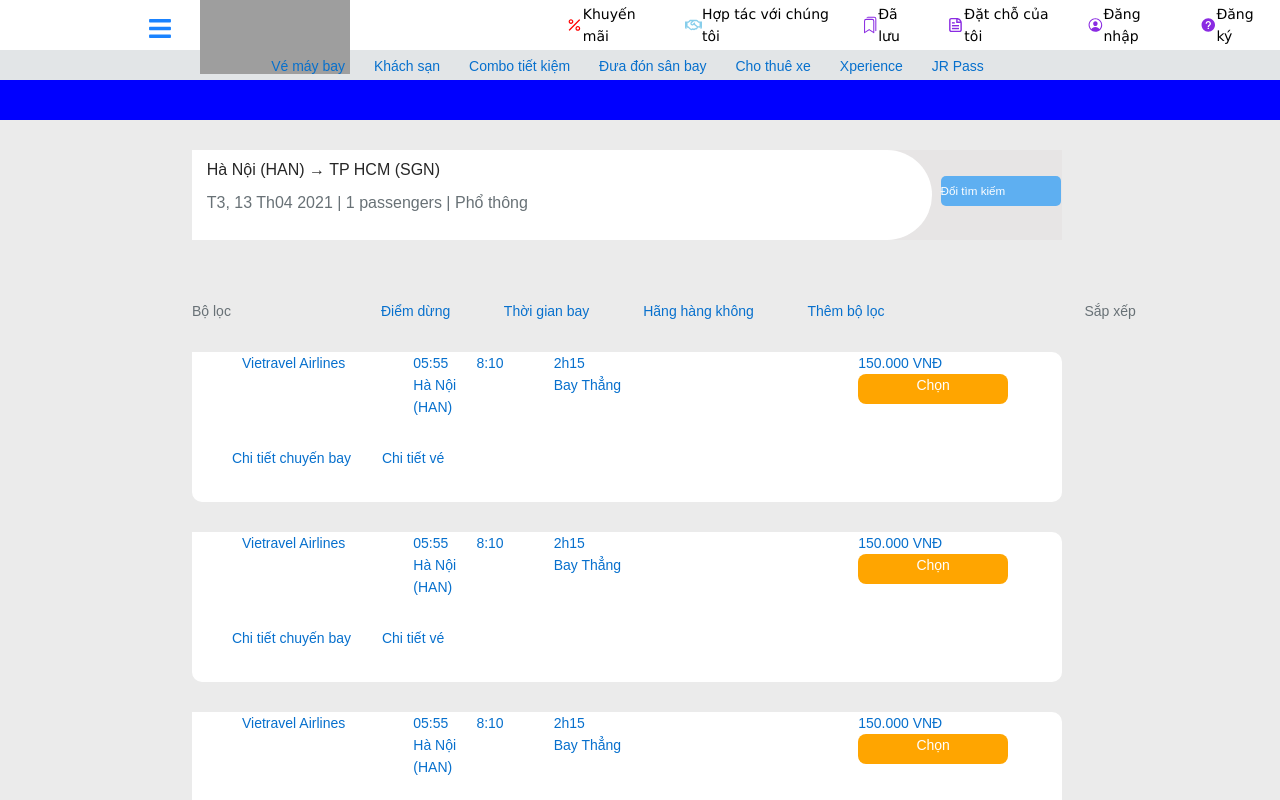
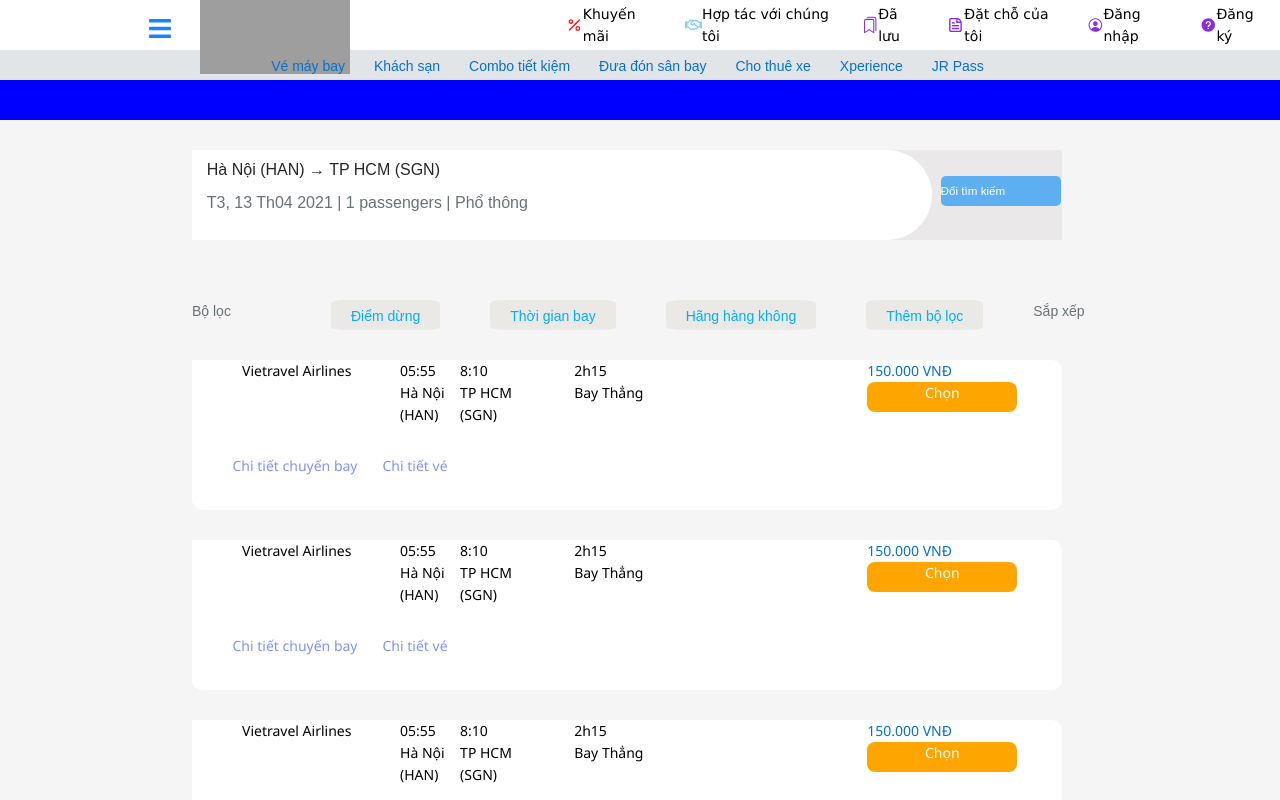
Before and after one commit to tuanhai512/BanVeMayBay, a React (Create React App) app in the folder front-end/: page /product in a window 1280 px wide. Shown: the top 800 px of the page. Built offline with nearby package versions, Linux system fonts and the light colour scheme; grey boxes are pictures that could not be loaded.

Commit message:
1/6/2021

```diff
--- a/front-end/src/component/Navbar/Navbar.css
+++ b/front-end/src/component/Navbar/Navbar.css
@@ -55,17 +55,13 @@
 }
 
 .nav-text :hover {
-  background-color: #1a83ff;
-  height: 100%;
 
-}
-.nav-text a:hover {
-  align-items: center;
+
 
 }
 
-.nav-menu-items {
-}
+
+
 
 .navbar-toggle {
   background-color:white;
--- a/front-end/src/component/Navbar/Navbar.jsx
+++ b/front-end/src/component/Navbar/Navbar.jsx
@@ -35,6 +35,7 @@
                 </li>
               );
             })}
+
           </ul>
         </nav>
 
--- a/front-end/src/component/Product/Product.css
+++ b/front-end/src/component/Product/Product.css
@@ -1,5 +1,5 @@
 .body{
-    background-color: rgb(235, 235, 235);
+    background-color: whitesmoke;
     width: 100%;
     height: 100%;
 }
@@ -56,12 +56,24 @@
 }
 .header-item
 {
-    margin-right: 150px;
+    margin-right: 50px;
     cursor: pointer;
+}
+.header-item > ul > li
+{
+    background-color: #eae9e6;
+    float: left;
+    height: 30px;
+    border-radius: 12%;
+    margin-left: 50px;
+
 }
 .header-item > ul a
 {
-    margin-right: 50px;
+   margin: 0px 20px 0px 20px ;
+   position: relative;
+   top: 5px;
+    color: #00adff;
 }
 .card-flight
 {
@@ -73,6 +85,7 @@
     background-color: white;
    display: flex;
    border-radius: 10px;
+   font-family: 'Segoe UI', Tahoma, Geneva, Verdana, sans-serif;
 }
 .flight-content-left
 {
@@ -83,6 +96,7 @@
 }
 .flight-content-left a
 {
+    color: black;
     width: 150px;
     margin-left: 50px;
 }
@@ -97,6 +111,7 @@
 }
 .item2 a
 {
+    color: black;
    width: 200px;
    margin-left: 0;
 }
@@ -111,6 +126,7 @@
 }
 .flight-content-bottom a
 {
+    color: rgb(127, 148, 245);
     width: 300px;
     display: flex;
     cursor: pointer;
@@ -139,6 +155,7 @@
     height: 100%;
     left: 15%;
     position: relative;
+    top:-30px;
     border: none;
     background-color: white;
 }
--- a/front-end/src/component/Product/Product.jsx
+++ b/front-end/src/component/Product/Product.jsx
@@ -4,7 +4,6 @@
 import ProductItem from "./ProductItem";
 
 function Product() {
-
   return (
     <div className="body">
       <div className="top"></div>
@@ -17,7 +16,6 @@
             </div>
           </div>
 
-
           <div className="button">
             <h4>Đổi tìm kiếm</h4>
           </div>
@@ -27,10 +25,18 @@
         <div className="header-item">Bộ lọc</div>
         <div className="header-item">
           <ul>
-            <a> Điểm dừng</a>
-            <a> Thời gian bay</a>
-            <a> Hãng hàng không</a>
-            <a> Thêm bộ lọc</a>
+            <li>
+              <a> Điểm dừng</a>
+            </li>
+            <li>
+              <a> Thời gian bay</a>
+            </li>
+            <li>
+              <a> Hãng hàng không</a>
+            </li>
+            <li>
+              <a> Thêm bộ lọc</a>
+            </li>
           </ul>
         </div>
         <div className="header-item"> Sắp xếp</div>
@@ -38,14 +44,20 @@
 
       <div className="center-product">
         {dataproducts.map((item, index) => {
-
-
           return (
             <div key={index}>
-              <ProductItem cName={item.cName} title={item.title} time_end={item.time_end} time_start={item.time_start}
-                start={item.start} style={item.style} price={item.price} time={item.time} isOpen={item.isOpen}
-              >
-            </ProductItem>
+              <ProductItem
+                cName={item.cName}
+                title={item.title}
+                time_end={item.time_end}
+                time_start={item.time_start}
+                start={item.start}
+                style={item.style}
+                price={item.price}
+                time={item.time}
+                destination={item.destination}
+                isOpen={item.isOpen}
+              ></ProductItem>
             </div>
           );
         })}
--- a/front-end/src/component/Product/ProductItem.js
+++ b/front-end/src/component/Product/ProductItem.js
@@ -2,7 +2,7 @@
 import { Collapse } from "react-collapse";
 import ItemChild from "./ProductItemChild";
 import { Link } from "react-router-dom";
-export default function ProductItem({cName, start, title, time_start, time_end, end, style, price, time}) {
+export default function ProductItem({cName, start, title, time_start, time_end, destination, style, price, time}) {
 
  const [isOpen, setIsOpen] = useState(false)
 
@@ -27,7 +27,7 @@
               <div className="{cName} item2">
                 <a>{time_end} </a>
                 <br />
-                <a>{end}</a>
+                <a>{destination}</a>
               </div>
               <div className={cName}>
                 <a>{time}</a>
@@ -58,7 +58,7 @@
 
         <ItemChild start={start}
          time_start={time_start}
-         end={end}
+         destination={destination}
          cName={cName}
          title={title}
          time_end={time_end}
--- a/front-end/src/component/Product/ProductItemChild.js
+++ b/front-end/src/component/Product/ProductItemChild.js
@@ -1,4 +1,6 @@
-import React from "react";
+import React, { useState } from "react";
+import "antd/dist/antd.css";
+import { Timeline } from "antd";
 
 export default function ItemChild({
   cName,
@@ -6,25 +8,48 @@
   title,
   time_start,
   time_end,
-  end,
+  destination,
   style,
   price,
   time,
 }) {
+  const [mode] = useState("left");
   return (
     <div className="content1">
-      <div className="item-content">
-        <div className="item-content-children">{time_start}</div>
-        <div className="item-content-children">{start}</div>
-      </div>
-      <div className="item-content">
-        <div className="item-content-children">{time}</div>
-        <div className="item-content-children">{title}</div>
-      </div>
-      <div className="item-content">
-        <div className="item-content-children" >{time_end}</div>
-        <div className="item-content-children">{end}</div>
-      </div>
+      <Timeline
+        mode={mode}
+        style={{
+          marginTop: 30,
+          marginRight: 575,
+        }}
+      >
+        <Timeline.Item label="22:15 01 May">
+          <div className="FD-text">{start}</div>
+          <div className="FD-text2">Noibai International Airport</div>
+          <div className="FD-vien">
+            <div className="FD-mid-Top">
+              <div className="FD-mid-Top-font">Vietnam Airlines VN-6023</div>
+              <div className="FD-mid-Top-font2">Operated by Pacific</div>
+              <div className="FD-mid-Top-font2">Promo</div>
+            </div>
+            <div className="FD-mid-bot">
+              <div className="FD-mid-botL">
+                <div>Baggage 0 kg</div>
+                <div>Cabin baggage 7 kg</div>
+              </div>
+              <div className="FD-mid-botR">
+                <div>AircraftAirbus A320</div>
+                <div>Seat layout3-3</div>
+                <div>Seat pitch29 inches (standard)</div>
+              </div>
+            </div>
+          </div>
+        </Timeline.Item>
+        <Timeline.Item label="00:15 02 May">
+          <div className="FD-text">{destination}</div>
+          <div className="FD-text2">Tansonnhat Intl</div>
+        </Timeline.Item>
+      </Timeline>
     </div>
   );
 }
--- a/front-end/src/component/Product/dataproducts.js
+++ b/front-end/src/component/Product/dataproducts.js
@@ -7,7 +7,7 @@
     time_start: '05:55',
     start: 'Hà Nội (HAN)',
     time_end: '8:10',
-    end: 'TP HCM (SGN)',
+    destination: 'TP HCM (SGN)',
     time: '2h15',
     style: 'Bay Thẳng',
     price: '150.000 VNĐ',
@@ -20,7 +20,7 @@
     time_start: '05:55',
     start: 'Hà Nội (HAN)',
     time_end: '8:10',
-    end: 'TP HCM (SGN)',
+    destination: 'TP HCM (SGN)',
     time: '2h15',
     style: 'Bay Thẳng',
     price: '150.000 VNĐ',
@@ -33,7 +33,7 @@
     time_start: '05:55',
     start: 'Hà Nội (HAN)',
     time_end: '8:10',
-    end: 'TP HCM (SGN)',
+    destination: 'TP HCM (SGN)',
     time: '2h15',
     style: 'Bay Thẳng',
     price: '150.000 VNĐ',
@@ -46,7 +46,7 @@
     time_start: '05:55',
     start: 'Hà Nội (HAN)',
     time_end: '8:10',
-    end: 'TP HCM (SGN)',
+    destination: 'TP HCM (SGN)',
     time: '2h15',
     style: 'Bay Thẳng',
     price: '150.000 VNĐ',
@@ -59,7 +59,7 @@
     time_start: '05:55',
     start: 'Hà Nội (HAN)',
     time_end: '8:10',
-    end: 'TP HCM (SGN)',
+    destination: 'TP HCM (SGN)',
     time: '2h15',
     style: 'Bay Thẳng',
     price: '130.000 VNĐ',
@@ -72,7 +72,7 @@
     time_start: '05:55',
     start: 'Hà Nội (HAN)',
     time_end: '8:10',
-    end: 'TP HCM (SGN)',
+    destination: 'TP HCM (SGN)',
     time: '2h15',
     style: 'Bay Thẳng',
     price: '150.000 VNĐ',
@@ -85,7 +85,7 @@
     time_start: '05:55',
     start: 'Hà Nội (HAN)',
     time_end: '8:10',
-    end: 'TP HCM (SGN)',
+    destination: 'TP HCM (SGN)',
     time: '2h15',
     style: 'Bay Thẳng',
     price: '150.000 VNĐ',
@@ -98,7 +98,7 @@
     time_start: '05:55',
     start: 'Hà Nội (HAN)',
     time_end: '8:10',
-    end: 'TP HCM (SGN)',
+    destination: 'TP HCM (SGN)',
     time: '2h15',
     style: 'Bay Thẳng',
     price: '150.000 VNĐ',
@@ -111,7 +111,7 @@
     time_start: '05:55',
     start: 'Hà Nội (HAN)',
     time_end: '8:10',
-    end: 'TP HCM (SGN)',
+    destination: 'TP HCM (SGN)',
     time: '2h15',
     style: 'Bay Thẳng',
     price: '150.000 VNĐ',
@@ -124,7 +124,7 @@
     time_start: '05:55',
     start: 'Hà Nội (HAN)',
     time_end: '8:10',
-    end: 'TP HCM (SGN)',
+    destination: 'TP HCM (SGN)',
     time: '2h15',
     style: 'Bay Thẳng',
     price: '150.000 VNĐ',
--- a/front-end/src/component/Tabs/FirstTab.css
+++ b/front-end/src/component/Tabs/FirstTab.css
@@ -2,8 +2,13 @@
     position:absolute;
     float: left;
 }
+.radio-form input{
+    position: relative;
+    top: 4px;
+}
 .radio-form label {
     float: left;
+    margin-left: 5px;
 }
 .button-radio{
     margin-left: 15px;
@@ -72,6 +77,8 @@
     border-top: 2px solid purple;
     height: 280px;
     width: auto;
+    font-family: Arial, Helvetica, sans-serif;
+
 }
 .search-button a{
     text-decoration: none;
--- a/front-end/src/component/Tabs/FirstTab.jsx
+++ b/front-end/src/component/Tabs/FirstTab.jsx
@@ -26,7 +26,7 @@
           name="way"
           className="button-radio"
         />
-        <label for="male">One-way / Round-trip</label>
+        <label for="male">Một chiều / Khứ hồi</label>
 
         <input
           type="radio"
@@ -36,7 +36,7 @@
           name="way"
           className="button-radio"
         />
-        <label for="female">Multi-city</label>
+        <label for="female">Nhiều thành phố</label>
       </form>
       { choice === "oneway" ? (
        <FirstTabOneWay/>
--- a/front-end/src/component/Tabs/SecondTab.css
+++ b/front-end/src/component/Tabs/SecondTab.css
@@ -37,8 +37,15 @@
     padding-top: 5%;
     }
 .combo-form{
-    background-color: grey;
-    height: 30px;
+    background-color: whitesmoke;
+    height: 40px;
+    font-size: medium;
+}
+.combo-form label {
+    position: relative;
+    color: black;
+    float: left;
+    margin-left: 50px;
 }
 .bottom-formS{
     height: auto;
@@ -47,7 +54,7 @@
     position:absolute;
 }
 .div-Sdetail{
-    padding: 0 25px;
+    padding: 0 20px;
 }
 .div-Fdetail p,.div-Sdetail p{
     float: left;
```
Also changed, not shown: front-end/src/component/Tabs/Tab.css (+11 -3 lines).
